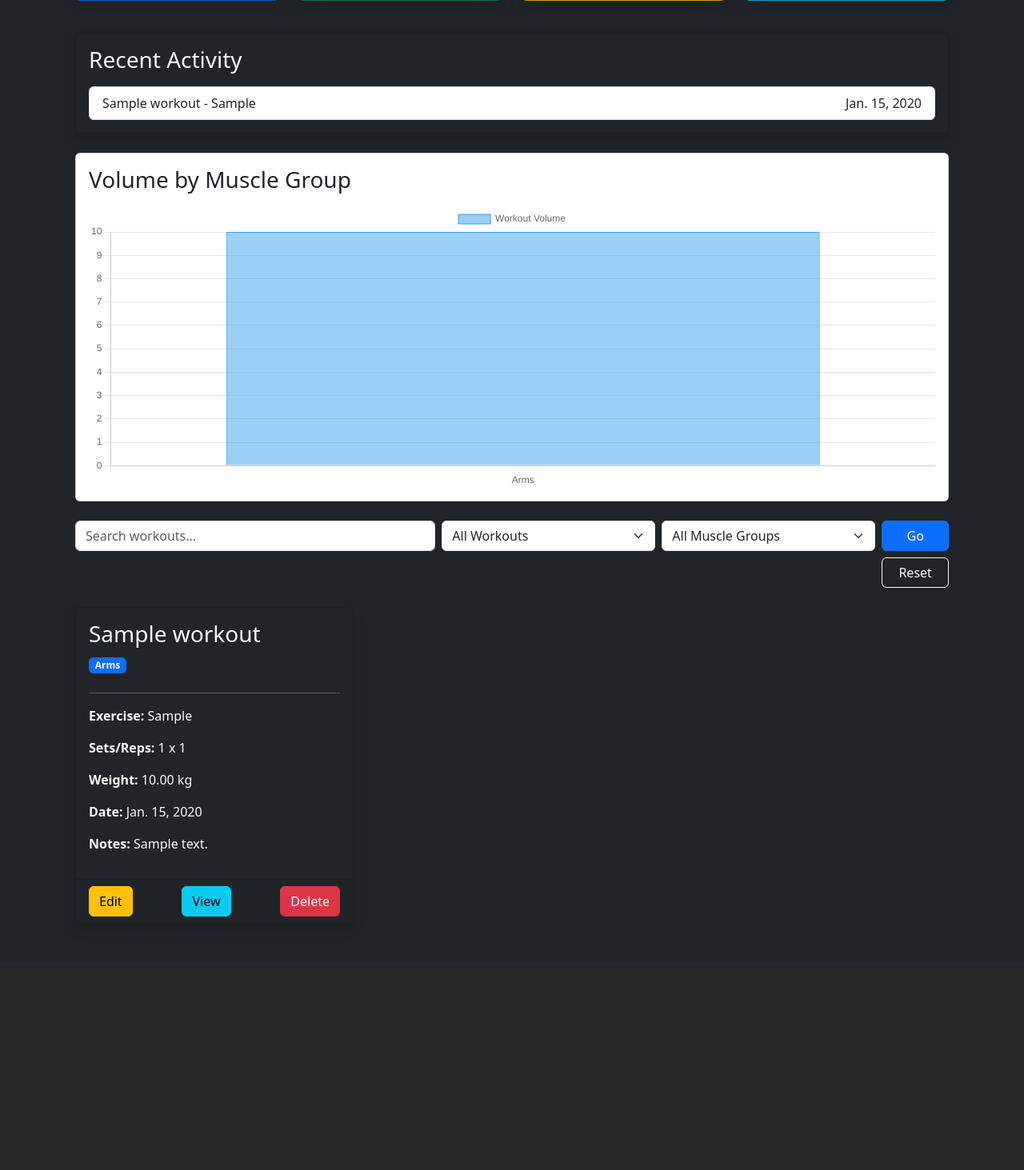
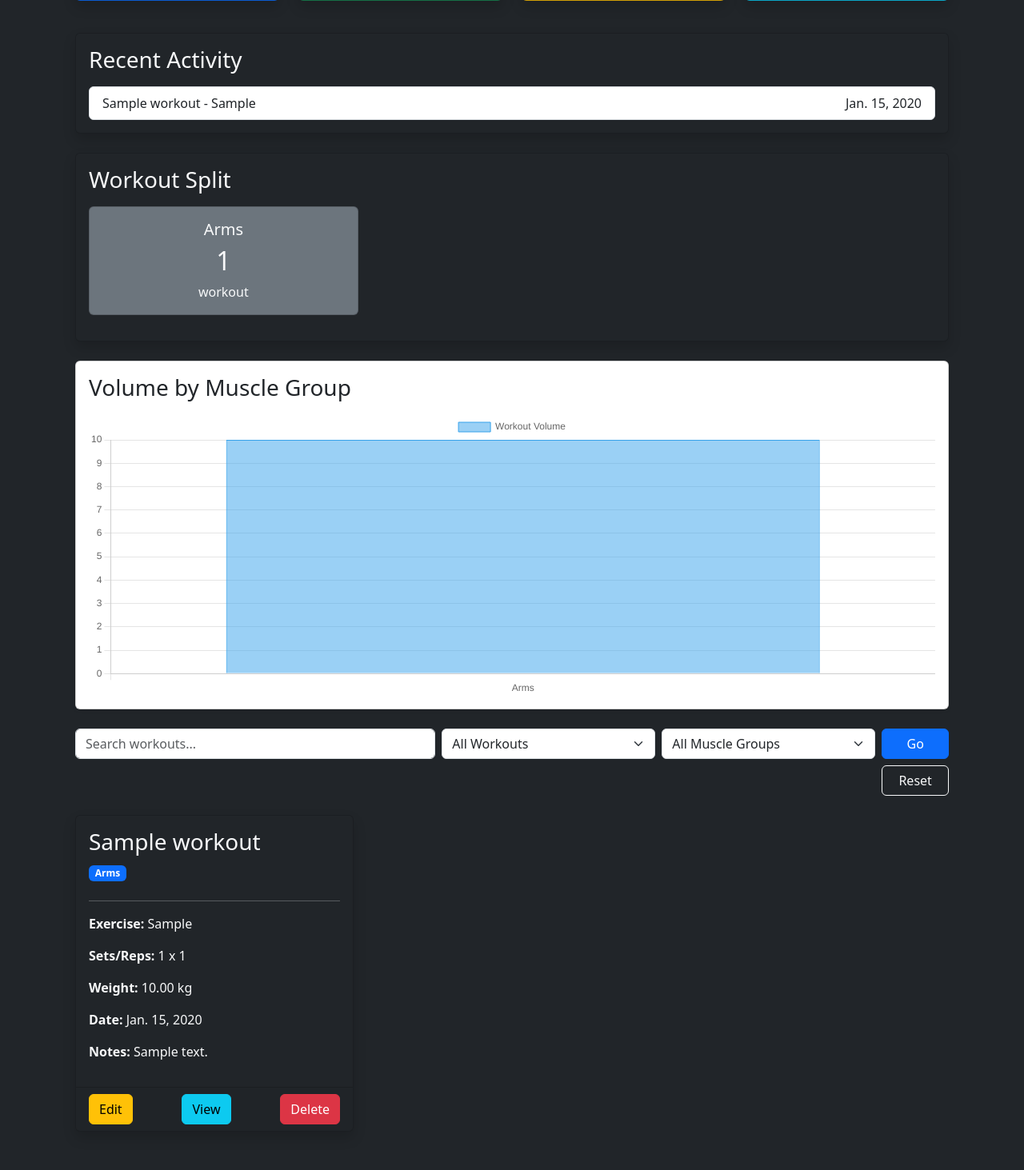
Before and after one commit to DarthCookie45/Workout-tracker-app, a Django app: page / in a window 1280 px wide. Shown: the part 335-1798 px from the top of the page at 80% size. Before the commit the page ends 1481 px from the top, so only its background shows below. Run offline with Django 5.2, Linux system fonts and the light colour scheme; a user stored in the database is signed in; tables that the repository leaves empty hold one stand-in row (values such as "Sample post").

Commit message:
Add workout split by muscle group

```diff
--- a/tracker/templates/tracker/home.html
+++ b/tracker/templates/tracker/home.html
@@ -68,6 +68,30 @@
       </ul>
       {% else %}
       <p>No recent workouts yet.</p>
+      {% endif %}
+    </div>
+  </div>
+
+  <div class="card bg-dark text-light shadow mb-4">
+    <div class="card-body">
+      <h3 class="mb-3">Workout Split</h3>
+
+      {% if muscle_group_counts %}
+      <div class="row">
+        {% for group, count in muscle_group_counts.items %}
+        <div class="col-md-4 mb-3">
+          <div class="card bg-secondary text-light h-100">
+            <div class="card-body text-center">
+              <h5>{{ group }}</h5>
+              <h2>{{ count }}</h2>
+              <p class="mb-0">workout{{ count|pluralize }}</p>
+            </div>
+          </div>
+        </div>
+        {% endfor %}
+      </div>
+      {% else %}
+      <p>No workout split data yet.</p>
       {% endif %}
     </div>
   </div>
--- a/tracker/views.py
+++ b/tracker/views.py
@@ -67,6 +67,11 @@ def home(request):
 
     recent_workouts = workouts[:5]
 
+    muscle_group_counts = defaultdict(int)
+
+    for workout in workouts:
+        muscle_group_counts[workout.muscle_group] += 1
+
     # Workout volume chart data grouped by muscle group
     volume_data = defaultdict(float)
 
@@ -94,6 +99,7 @@ def home(request):
         'chart_labels': chart_labels,
         'chart_data': chart_data,
         'heaviest_lift': heaviest_lift,
+        'muscle_group_counts': dict(muscle_group_counts),
     }
 
     return render(request, 'tracker/home.html', context)
```
Also changed, not shown: README.md.
